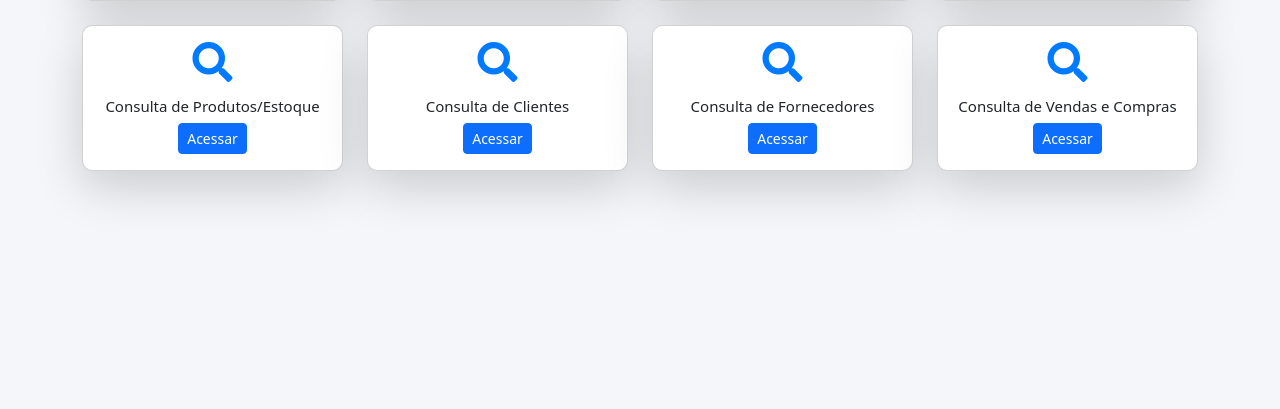
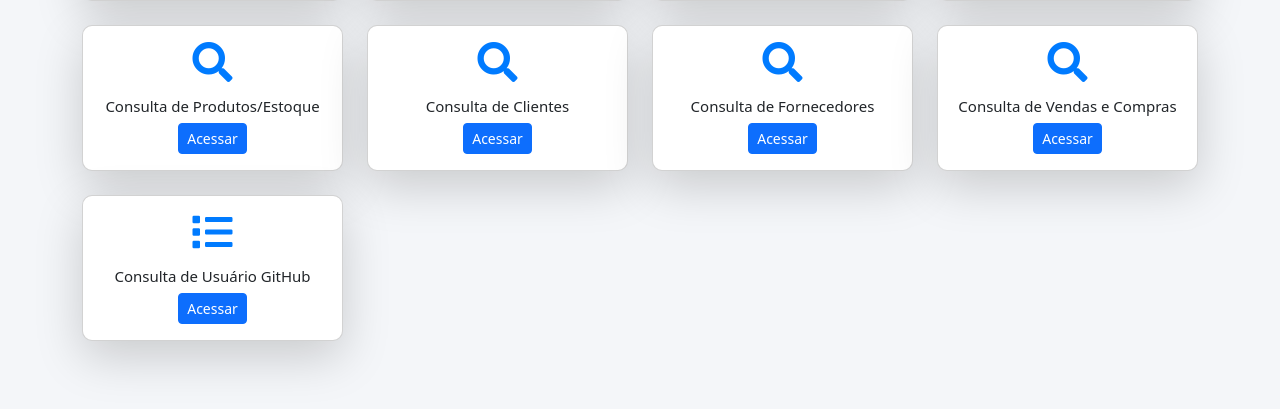
Before and after one commit to renanleaon/gestao, a Django app: page / in a window 1280 px wide. Shown: the part 311-720 px from the top of the page. Run offline with Django 5.2, Linux system fonts and the light colour scheme.

Commit message:
feat: adiciona módulo de consulta de dados de usuários do github

```diff
--- a/gestao/urls.py
+++ b/gestao/urls.py
@@ -1,5 +1,5 @@
 from django.urls import path
-from gestao.views import index, cadastrofornecedor, cadastroproduto, cadastrocliente, consultacliente, consultafornecedor, consultaproduto, cadastrocompra, editar_produto, excluir_produto, editar_cliente, excluir_cliente, editar_fornecedor, excluir_fornecedor, consultas_vendas_compras, editar_compra, editar_venda, excluir_compra, excluir_venda
+from gestao.views import index, cadastrofornecedor, cadastroproduto, cadastrocliente, consultacliente, consultafornecedor, consultaproduto, cadastrocompra, editar_produto, excluir_produto, editar_cliente, excluir_cliente, editar_fornecedor, excluir_fornecedor, consultas_vendas_compras, editar_compra, editar_venda, excluir_compra, excluir_venda, consulta_github
 
 
 urlpatterns = [
@@ -26,7 +26,6 @@ urlpatterns = [
     path('editar_compra/<int:id>/', editar_compra, name='editar_compra'),
     path('excluir_compra/<int:id>/', excluir_compra, name='excluir_compra'),
 
-
-
+    path('consulta_github/', consulta_github, name='consulta_github'),
 
 ]
--- a/gestao/views.py
+++ b/gestao/views.py
@@ -5,6 +5,7 @@ from .forms import ClienteForm, FornecedorForm, ProdutoForm, VendaForm
 from django.contrib import messages
 from django.http import JsonResponse
 from django.views.decorators.csrf import csrf_exempt
+import requests
 
 def index(request):
     return render(request, 'gestao/index.html')
@@ -193,3 +194,18 @@ def excluir_compra(request, id):
         compra.delete()
         return JsonResponse({'success': True})
     return JsonResponse({'success': False, 'errors': 'Invalid request method'})
+
+def consulta_github(request):
+    github_user = request.GET.get('usuario', 'renanleaon')  # Valor padrão se não for enviado nenhum usuário
+    url = f'https://api.github.com/users/{github_user}'
+
+    try:
+        response = requests.get(url)
+        if response.status_code == 200:
+            dados = response.json()
+        else:
+            dados = {'erro': 'Usuário não encontrado ou erro na API.'}
+    except requests.RequestException:
+        dados = {'erro': 'Erro ao se conectar com o GitHub.'}
+
+    return render(request, 'gestao/consulta_github.html', {'dados': dados, 'usuario': github_user})
--- a/requirements.txt
+++ b/requirements.txt
@@ -1,8 +1,13 @@
 asgiref==3.8.1
+certifi==2025.4.26
+charset-normalizer==3.4.2
 Django==5.1.3
 django-localflavor==4.0
+idna==3.10
 pillow==11.0.0
 psycopg2-binary==2.9.10
 python-dotenv==1.0.1
 python-stdnum==1.20
+requests==2.32.3
 sqlparse==0.5.1
+urllib3==2.4.0
--- a/templates/gestao/index.html
+++ b/templates/gestao/index.html
@@ -161,6 +161,20 @@
         </div>
       </div>
     </div>
+
+    <!-- Terceira Linha de Cards -->
+    <div class="row">
+      <!-- Card 9 - Consulta de Usuário GitHub -->
+      <div class="col-md-3 mb-4">
+        <div class="card shadow-lg">
+          <div class="card-body">
+            <i class="fas fa-list card-icon"></i>
+            <h5 style="font-size: 15px;" class="card-title">Consulta de Usuário GitHub</h5>
+            <a href="{% url 'consulta_github'%}" class="btn btn-primary btn-sm">Acessar</a>
+          </div>
+        </div>
+      </div>
+    </div>
   </div>
 
   <!-- Script do Bootstrap -->
```
Also changed, not shown: templates/gestao/consulta_github.html (added, +70 -0 lines).
